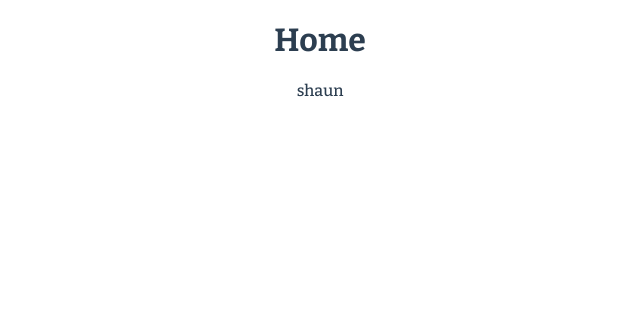
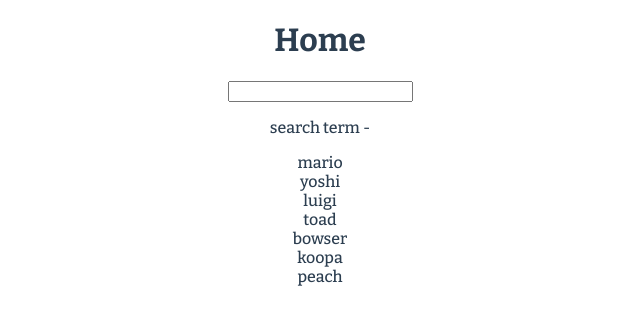
Before and after one commit to EllyPirelly/vue3-dojo-blog, a Vue app: page / in a window 1280 px wide. Shown: the top 324 px of the page, without its empty margins (320-960 px from the left). Built offline with nearby package versions, Linux system fonts and the light colour scheme.

Commit message:
computed values with ref()

```diff
--- a/src/views/Home.vue
+++ b/src/views/Home.vue
@@ -1,23 +1,38 @@
 <template>
   <div class="home">
     <h1>Home</h1>
-    <p>{{ name }}</p>
+    <input type="text" v-model="search" />
+    <p>search term - {{ search }}</p>
+    <div v-for="name in matchingNames" :key="name">{{ name }}</div>
   </div>
 </template>
 
 <script>
-import { computed } from 'vue'
+import { computed, ref } from 'vue'
 
 export default {
   name: 'Home',
 
   setup() {
-    const name = computed(() => {
-      return 'shaun'
+    const search = ref('')
+    const names = ref([
+      'mario',
+      'yoshi',
+      'luigi',
+      'toad',
+      'bowser',
+      'koopa',
+      'peach',
+    ])
+
+    const matchingNames = computed(() => {
+      return names.value.filter((name) => name.includes(search.value))
     })
 
     return {
-      name,
+      search,
+      names,
+      matchingNames,
     }
   },
 }
```
